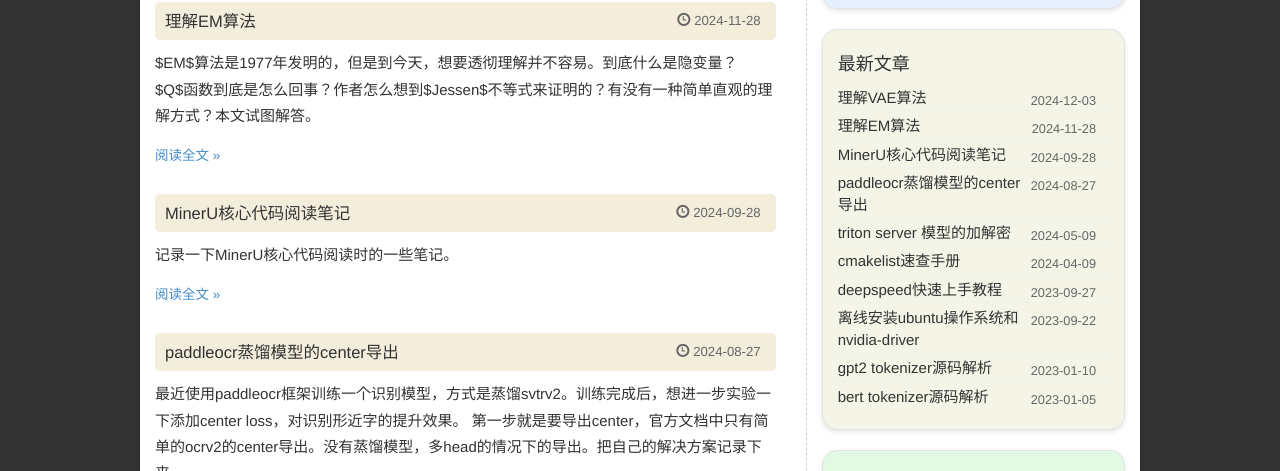
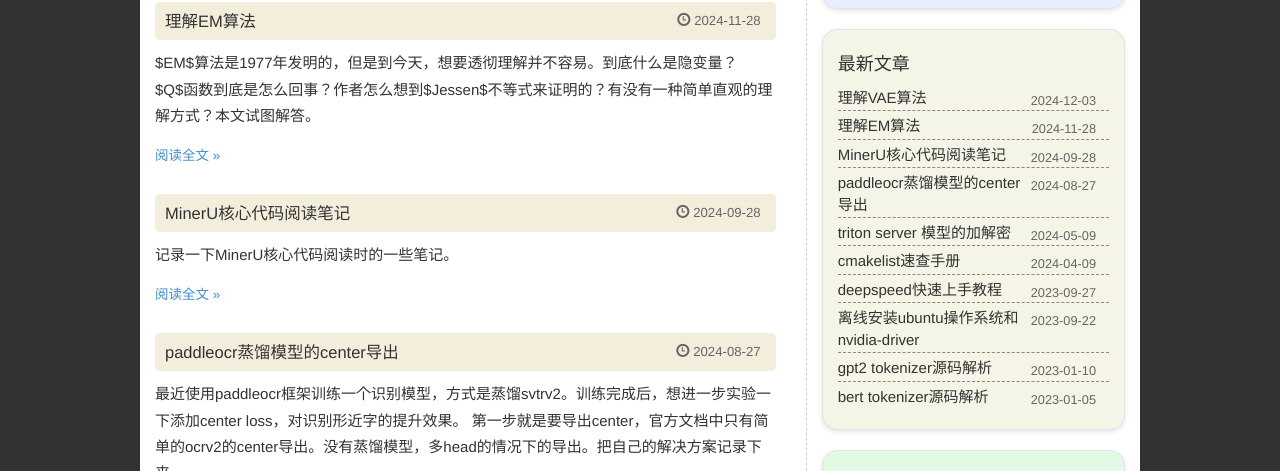
Before and after one commit to liwenju0/liwenju0.github.io, a Jekyll site: the page built from index.html, in a window 1280 px wide. Shown: the part 1082-1553 px from the top of the page. Built offline with Jekyll 4.4.1, drawn with Linux system fonts in a browser that asks for light colours; the list of posts is cut into pages by our own code; comment, search, counter and statistics services are not loaded.

Commit message:
调整分割线颜色

```diff
--- a/css/blog.css
+++ b/css/blog.css
@@ -324,7 +324,7 @@ img {
 .recent-post-item {
   margin-bottom: 2px;
   padding: 2px 0;
-  border-bottom: 1px dashed #eee;
+  border-bottom: 1px dashed #968080;
 }
 
 .recent-post-item:last-child {
```
